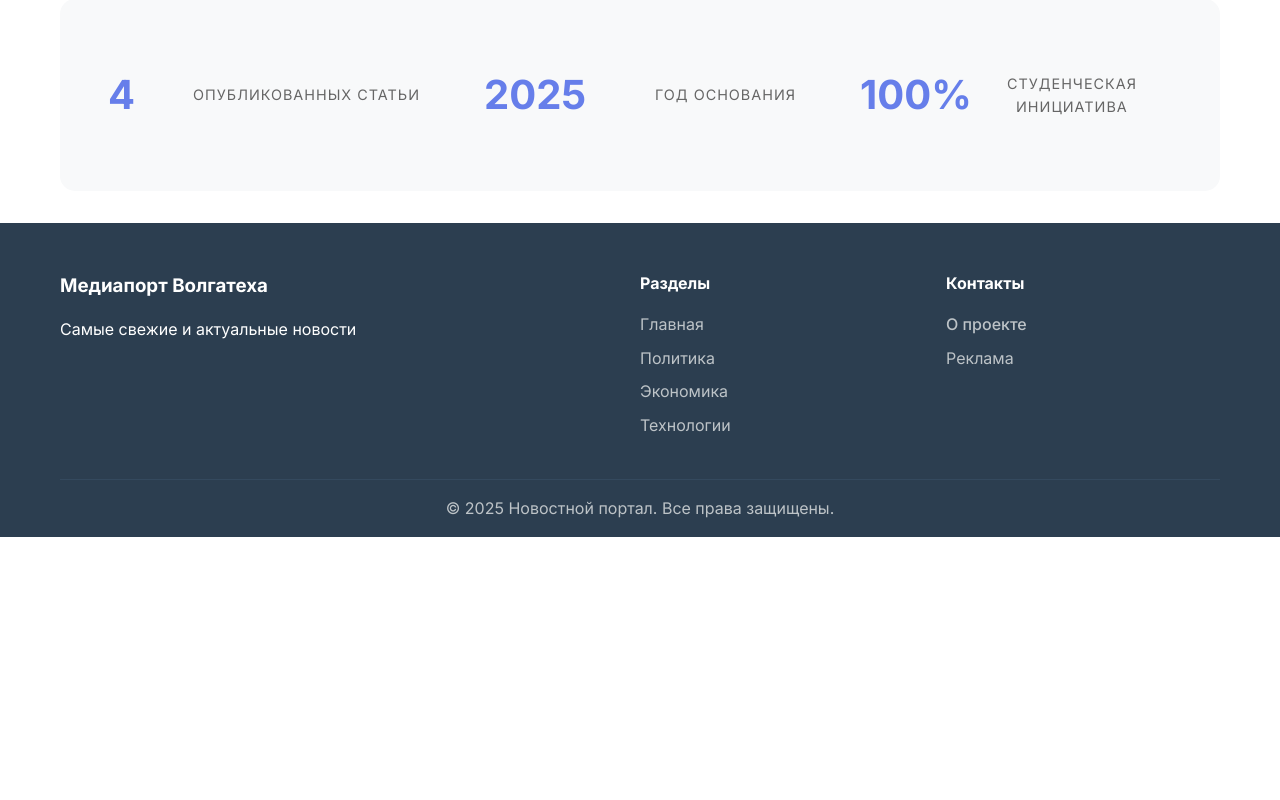
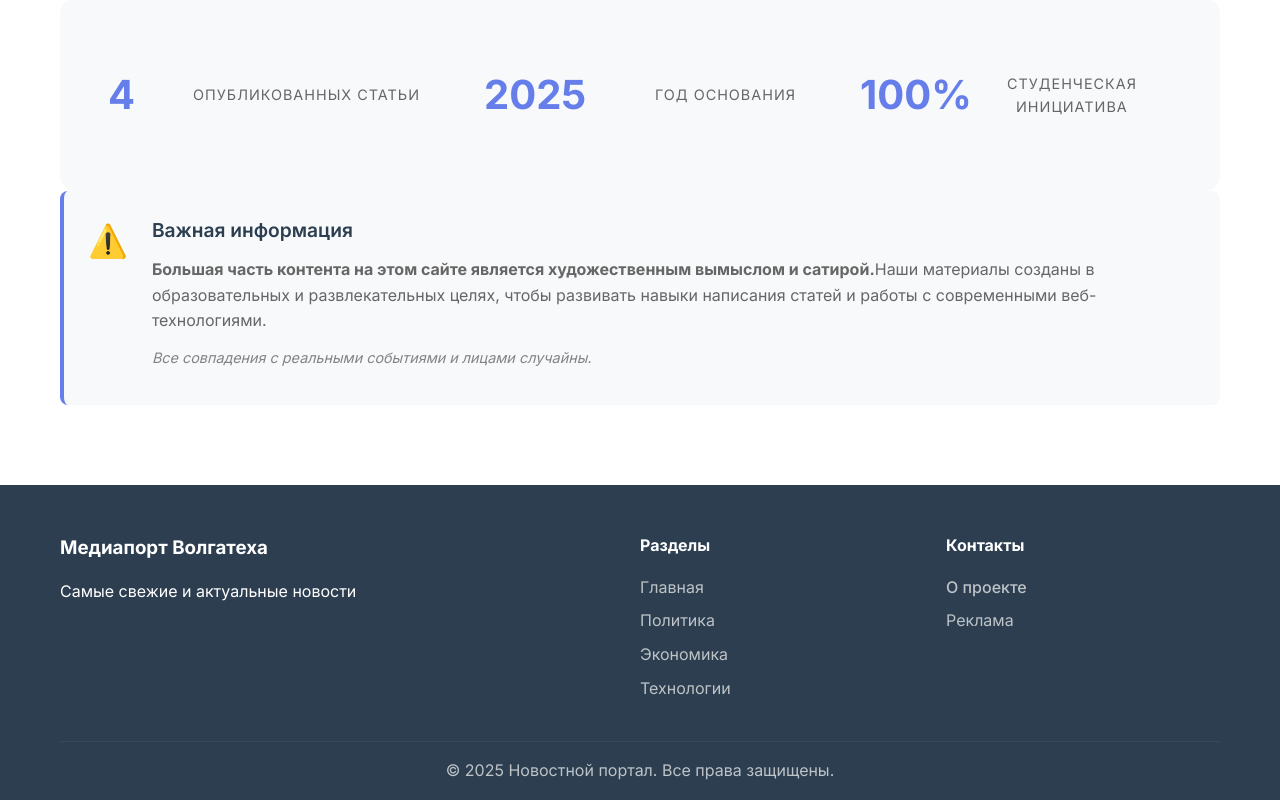
Before and after one commit to Jason1258t/news, a React (Create React App) app in the folder news-website/: page /#/about in a window 1280 px wide. Shown: the part 1662-2462 px from the top of the page. Before the commit the page ends 2199 px from the top, so only its background shows below. Built offline with nearby package versions, Linux system fonts and the light colour scheme.

Commit message:
discalimer

```diff
--- a/news-website/src/pages/About/index.jsx
+++ b/news-website/src/pages/About/index.jsx
@@ -133,17 +133,21 @@ const AboutPage = () => {
                             <div className="contact-actions">
                                 <button
                                     className="btn btn-primary"
-                                    onClick={() => window.open(
-                                        "https://t.me/kabanchik207_prime"
-                                    )}
+                                    onClick={() =>
+                                        window.open(
+                                            "https://t.me/kabanchik207_prime"
+                                        )
+                                    }
                                 >
                                     Написать редакции
                                 </button>
                                 <button
                                     className="btn btn-secondary"
-                                    onClick={() => window.open(
-                                        "https://t.me/kabanchik207_prime"
-                                    )}
+                                    onClick={() =>
+                                        window.open(
+                                            "https://t.me/kabanchik207_prime"
+                                        )
+                                    }
                                 >
                                     Предложить тему
                                 </button>
@@ -172,6 +176,30 @@ const AboutPage = () => {
                             </div>
                         </div>
                     </section>
+
+                    <section className="disclaimer-section">
+                        <div className="disclaimer-content">
+                            <div className="disclaimer-icon">⚠️</div>
+                            <div className="disclaimer-text">
+                                <h3>Важная информация</h3>
+                                <p>
+                                    <strong>
+                                        Большая часть контента на этом сайте
+                                        является художественным вымыслом и
+                                        сатирой.
+                                    </strong>
+                                    Наши материалы созданы в образовательных и
+                                    развлекательных целях, чтобы развивать
+                                    навыки написания статей и работы с
+                                    современными веб-технологиями.
+                                </p>
+                                <p className="disclaimer-note">
+                                    Все совпадения с реальными событиями и
+                                    лицами случайны.
+                                </p>
+                            </div>
+                        </div>
+                    </section>
                 </div>
             </main>
         </>
--- a/news-website/src/pages/About/styles.css
+++ b/news-website/src/pages/About/styles.css
@@ -225,3 +225,59 @@
         grid-template-columns: repeat(2, 1fr);
     }
 }
+
+.disclaimer-content {
+    display: flex;
+    align-items: flex-start;
+    gap: 1.5rem;
+}
+
+.disclaimer-icon {
+    font-size: 2rem;
+    flex-shrink: 0;
+}
+
+.disclaimer-note {
+    font-style: italic;
+    opacity: 0.8;
+    font-size: 0.9rem;
+}
+
+/* Минималистичный вариант */
+.disclaimer-section {
+    background: #f8f9fa;
+    border-left: 4px solid #667eea;
+    border-radius: 8px;
+    padding: 1.5rem;
+    margin-bottom: 3rem;
+}
+
+.disclaimer-text h3 {
+    color: #2c3e50;
+    margin-bottom: 0.75rem;
+    font-size: 1.2rem;
+    font-weight: 600;
+}
+
+.disclaimer-text p {
+    color: #666;
+    line-height: 1.6;
+    margin-bottom: 0.75rem;
+}
+
+/* Responsive Design for Disclaimer */
+@media (max-width: 768px) {
+    .disclaimer-content {
+        flex-direction: column;
+        text-align: center;
+        gap: 1rem;
+    }
+
+    .disclaimer-icon {
+        align-self: center;
+    }
+
+    .disclaimer-section {
+        padding: 1.5rem;
+    }
+}
```
